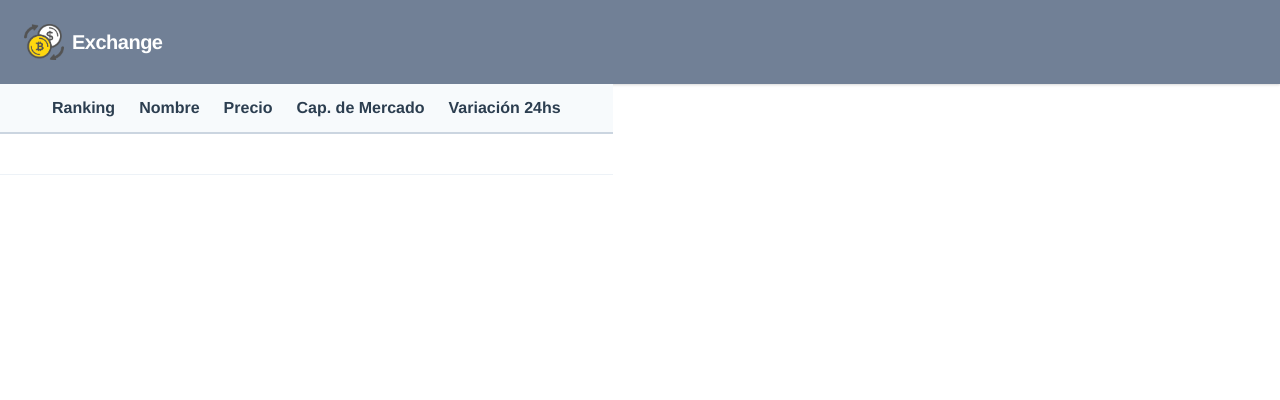
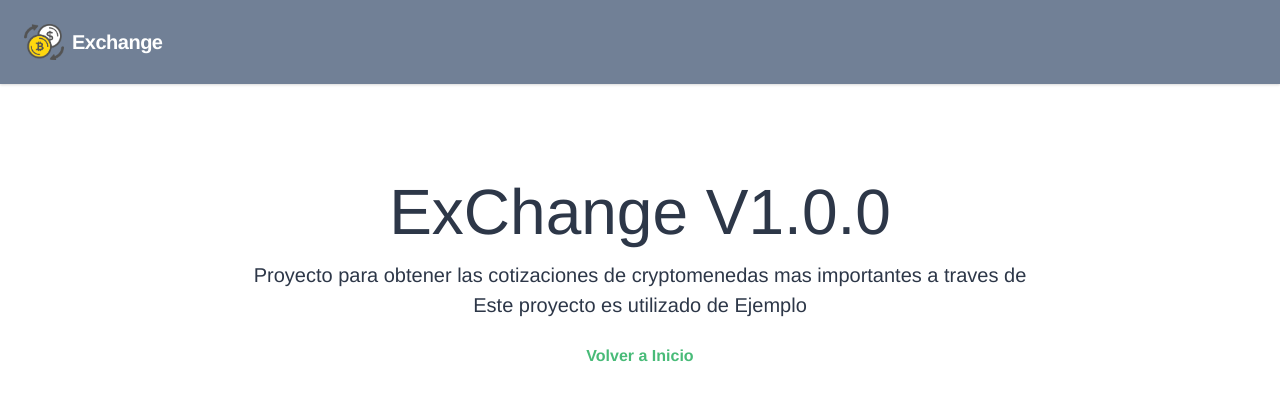
Before and after one commit to smavodev/exchange_demo, a Vue app: page /about in a window 1280 px wide. Shown: the top 400 px of the page. Built offline with nearby package versions, Linux system fonts and the light colour scheme.

Commit message:
Chore: Add vue-router, vue-link, components [views = About, Error, Home]

```diff
--- a/package.json
+++ b/package.json
@@ -10,7 +10,8 @@
   "dependencies": {
     "core-js": "^3.6.5",
     "tailwindcss": "^1.1.2",
-    "vue": "^2.6.11"
+    "vue": "^2.6.11",
+    "vue-router": "^3.5.2"
   },
   "devDependencies": {
     "@ianaya89/vue-cli-plugin-tailwind": "~1.1.0",
--- a/src/App.vue
+++ b/src/App.vue
@@ -1,18 +1,19 @@
 <template>
   <main id="app">
    <CompHeaders/>
-   <CompAssetsTable/>
+
+   <router-view class="container px-5 sm:px-20 py-20 flex justify-center"/>
   </main>
 </template>
 
 <script>
 import CompHeaders from "@/components/CompHeader.vue"; // . | @
-import CompAssetsTable from "@/components/CompAssetsTable.vue";
+
 
 export default {
   name: "App",
   components: {
-    CompHeaders, CompAssetsTable,
+    CompHeaders,
   },
 };
 </script>
--- a/src/main.js
+++ b/src/main.js
@@ -1,9 +1,11 @@
 import Vue from "vue";
 import App from "./App.vue";
 import "@/assets/css/tailwind.css"; // Importar desde el directorio source
+import  router from '@/router';
 
 Vue.config.productionTip = false;
 
 new Vue({
+  router: router,
   render: (h) => h(App),
 }).$mount("#app");
--- /dev/null
+++ b/src/router.js
@@ -0,0 +1,30 @@
+import Vue from 'vue';
+import Router from 'vue-router';
+
+import Home from '@/views/Home';
+import About from '@/views/About';
+import Error from '@/views/Error';
+
+Vue.use(Router)
+
+export default new Router({
+    mode: 'history',
+
+    routes: [
+        {
+            path: '/',
+            name: 'home',
+            component: Home
+        },
+        {
+            path: '/about',
+            name: 'about',
+            component: About
+        },
+        {
+            path: '*',
+            name: 'Error',
+            component: Error
+        }
+    ]
+})
--- /dev/null
+++ b/src/views/About.vue
@@ -0,0 +1,15 @@
+<template>
+    <div class="flex-col items.center">
+        <h1 class="text-gray-800 text-6xl">ExChange V1.0.0</h1>
+        <p class="text-gray-800 text-xl text-center">
+            Proyecto para obtener las cotizaciones de cryptomenedas mas importantes a traves de
+            <br> Este proyecto es utilizado de Ejemplo
+        </p>
+        <br>
+        <router-link to="/" class="font-bold text-green-500 hover:underline">Volver a Inicio</router-link>
+    </div>
+</template>
+
+<script>
+
+</script>
--- /dev/null
+++ b/src/views/Error.vue
@@ -0,0 +1,9 @@
+<template>
+  <div class="flex-col items-center">
+    <h1 class="text-gray-700 text-6xl uppercase">Error 404</h1>
+    <router-link
+      class="mt-5 text-xl text-green-500 hover:underline"
+      to="/"
+    >Volver a la página de Inicio</router-link>
+  </div>
+</template>
--- /dev/null
+++ b/src/views/Home.vue
@@ -0,0 +1,14 @@
+<template>
+    <CompAssetsTable />
+</template>
+
+<script>
+import CompAssetsTable from "@/components/CompAssetsTable.vue";
+
+export default {
+    name: 'Home',
+    components: {
+        CompAssetsTable,
+    }
+};
+</script>
```
Also changed, not shown: 1 other file (tests, documents, lock files or other folders).
